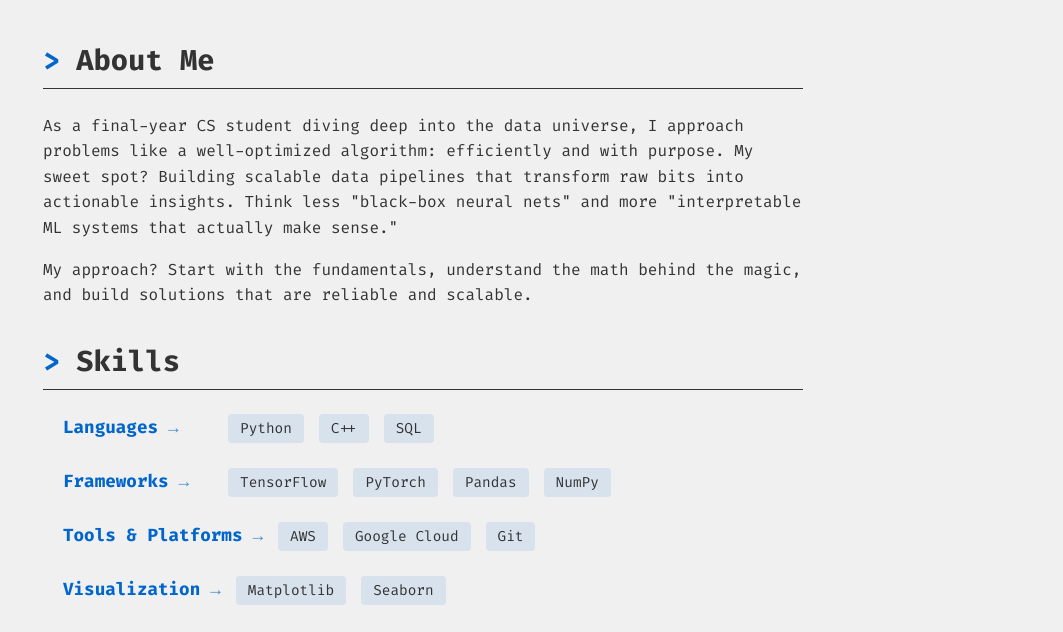
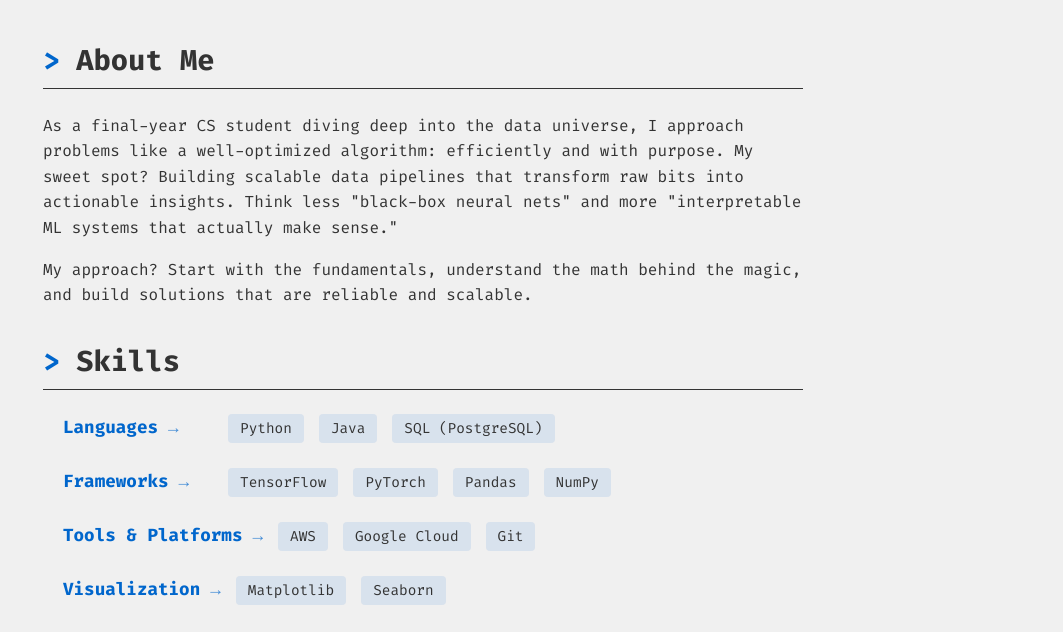
Before and after one commit to abhid-007/Portfolio_, a plain HTML site: page index.html in a window 1280 px wide. Shown: the part 164-796 px from the top of the page, without its empty margins (217-1280 px from the left). Drawn offline with Linux system fonts and the light colour scheme.

Commit message:
Update index.html

```diff
--- a/index.html
+++ b/index.html
@@ -430,8 +430,8 @@
                 <div class="skill-group">
                     <h3>Languages</h3>
                     <span class="skill-item">Python</span>
-                    <span class="skill-item">C++</span>
-                    <span class="skill-item">SQL</span>
+                    <span class="skill-item">Java</span>
+                    <span class="skill-item">SQL (PostgreSQL)</span>
                 </div>
                 <div class="skill-group">
                     <h3>Frameworks</h3>
```
